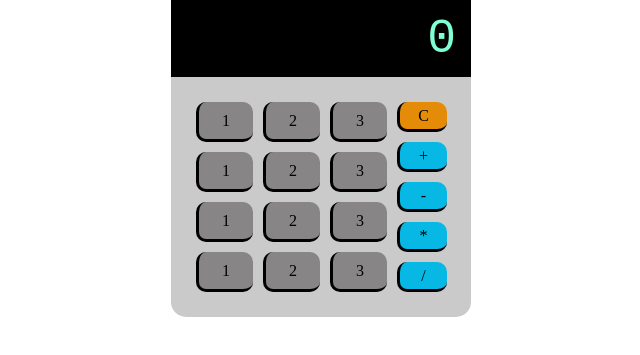
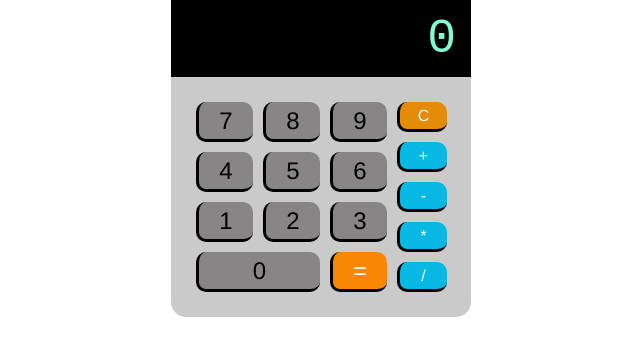
Before and after one commit to Nicola-Lippo/htmlcss-simple-calculator, a plain HTML site: page index.html in a window 1280 px wide. Shown: the part 183-538 px from the top of the page, without its empty margins (319-959 px from the left). Drawn offline with Linux system fonts and the light colour scheme.

Commit message:
Fine esercizio

```diff
--- a/css/style.css
+++ b/css/style.css
@@ -84,6 +84,8 @@
     border:  3px solid black ;
     border-top: 0;
     border-right: 0;
+    font-size: 150%;
+    font-family: 'Franklin Gothic Medium', 'Arial Narrow', Arial, sans-serif;
 }
 
 .squarearancio {
@@ -95,6 +97,8 @@
     border:  3px solid black ;
     border-top: 0;
     border-right: 0;
+    color: white;
+    font-family: 'Franklin Gothic Medium', 'Arial Narrow', Arial, sans-serif;
 }
 
 .squareazzurro {
@@ -106,6 +110,35 @@
     border:  3px solid black ;
     border-top: 0;
     border-right: 0;
+    color: white;
+    font-family: 'Franklin Gothic Medium', 'Arial Narrow', Arial, sans-serif;
+}
+
+.supersquare {
+    height: 40px;
+    width: 124px;
+    background-color: rgb(135, 133, 133);
+    border-radius: 10px;
+    margin: 5px;
+    border:  3px solid black ;
+    border-top: 0;
+    border-right: 0;
+    font-size: 150%;
+    font-family: 'Franklin Gothic Medium', 'Arial Narrow', Arial, sans-serif;
+}
+
+#arancio {
+    height: 40px;
+    width: 57px;
+    background-color: rgb(250, 135, 3);
+    border-radius: 10px;
+    margin: 5px;
+    border:  3px solid black ;
+    border-top: 0;
+    border-right: 0;
+    font-size: 150%;
+    color: white;
+    font-family: 'Franklin Gothic Medium', 'Arial Narrow', Arial, sans-serif;
 }
 
 
--- a/index.html
+++ b/index.html
@@ -27,9 +27,15 @@
                 <div class="d-flex col-direction">
 
                     <div class="d-flex">
-                        <span class="square d-flex justify-center align-center">1</span>
-                        <span class="square d-flex justify-center align-center">2</span>
-                        <span class="square d-flex justify-center align-center">3</span>
+                        <span class="square d-flex justify-center align-center">7</span>
+                        <span class="square d-flex justify-center align-center">8</span>
+                        <span class="square d-flex justify-center align-center">9</span>
+                    </div>
+
+                    <div class="d-flex">
+                        <span class="square d-flex justify-center align-center">4</span>
+                        <span class="square d-flex justify-center align-center">5</span>
+                        <span class="square d-flex justify-center align-center">6</span>
                     </div>
 
                     <div class="d-flex">
@@ -39,15 +45,8 @@
                     </div>
 
                     <div class="d-flex">
-                        <span class="square d-flex justify-center align-center">1</span>
-                        <span class="square d-flex justify-center align-center">2</span>
-                        <span class="square d-flex justify-center align-center">3</span>
-                    </div>
-
-                    <div class="d-flex">
-                        <span class="square d-flex justify-center align-center">1</span>
-                        <span class="square d-flex justify-center align-center">2</span>
-                        <span class="square d-flex justify-center align-center">3</span>
+                        <span class="supersquare d-flex justify-center align-center">0</span>
+                        <span class="d-flex justify-center align-center" id="arancio">=</span>
                     </div>
 
                 </div>
```
